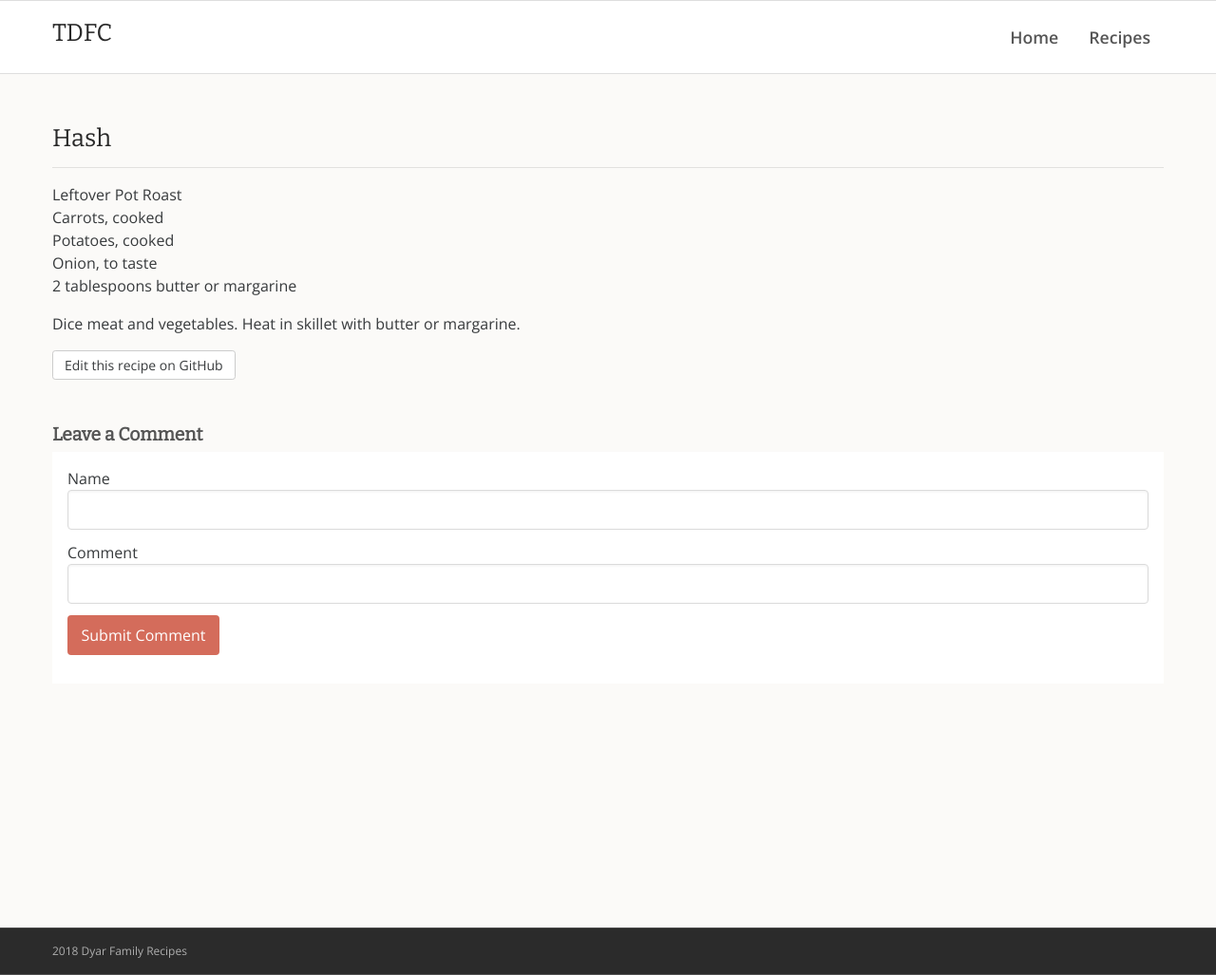
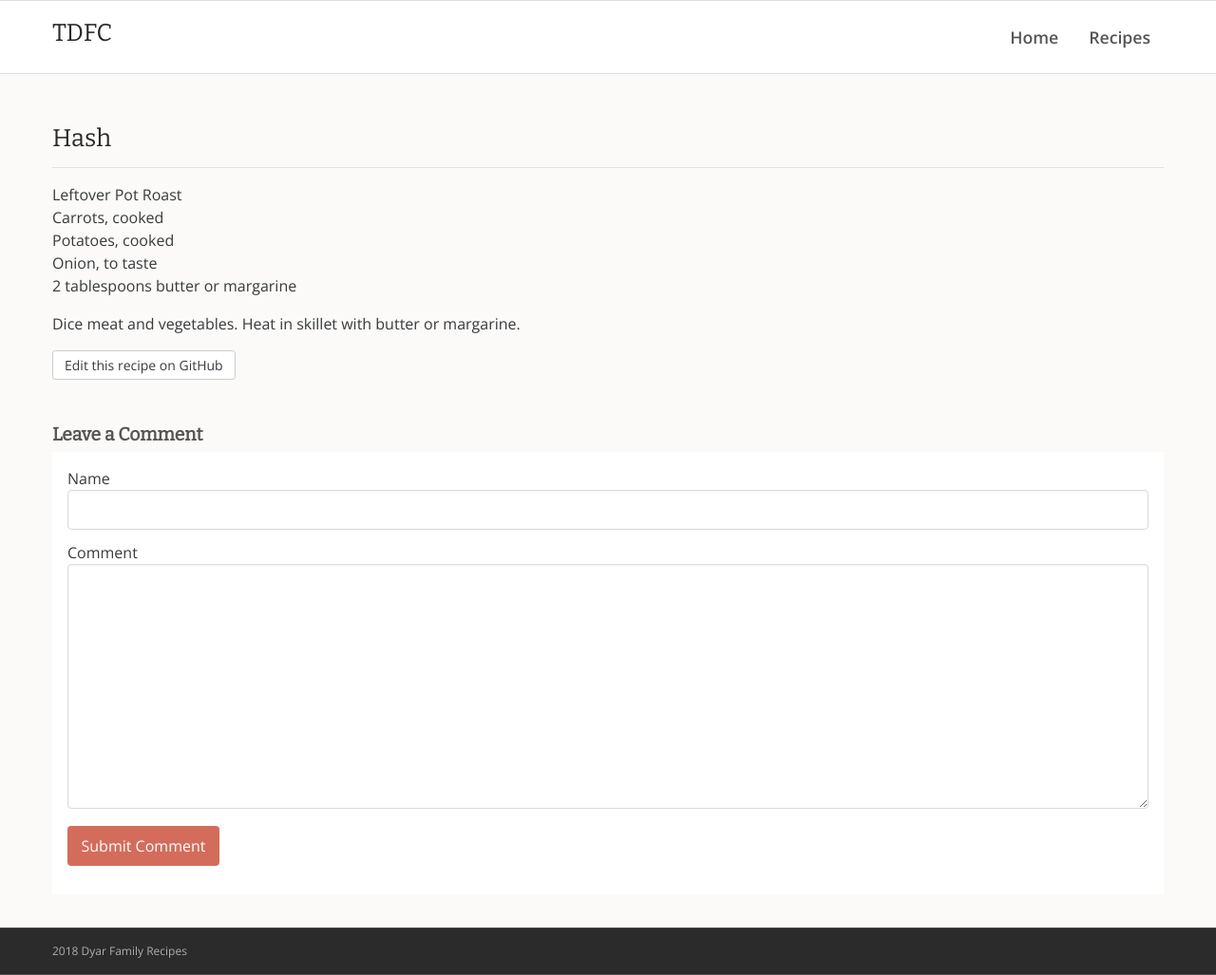
Before and after one commit to rdyar/tdfc, a Jekyll site: the page built from _main-courses/hash.md, in a window 1280 px wide and 1027 px high. Shown: the whole window at 95% size. Built offline with Jekyll 4.4.1, drawn with Linux system fonts in a browser that asks for light colours.

Commit message:
Update post_comments.html

```diff
--- a/_includes/post_comments.html
+++ b/_includes/post_comments.html
@@ -22,7 +22,7 @@
   </fieldset>
   <fieldset>
     <label for="comment-form-message">Comment</label>
-    <input type="text" id="comment-form-message" name="fields[message]" pattern="^[a-zA-Z0-9 ?!$%&*-_]+$" title="Keep it simple, text and number only" tabindex="2"></input>
+    <textarea rows="10" cols="30" id="comment-form-message" name="fields[message]" pattern="^[a-zA-Z0-9 ?!$%&*-_]+$" title="Keep it simple, text and number only" tabindex="2"></textarea>
   </fieldset>
   <fieldset class="hidden" style="display:none;">
   <input type="hidden" name="options[redirect]" value="https://rdyar.github.io/tdfc{{page.url}}">
```
